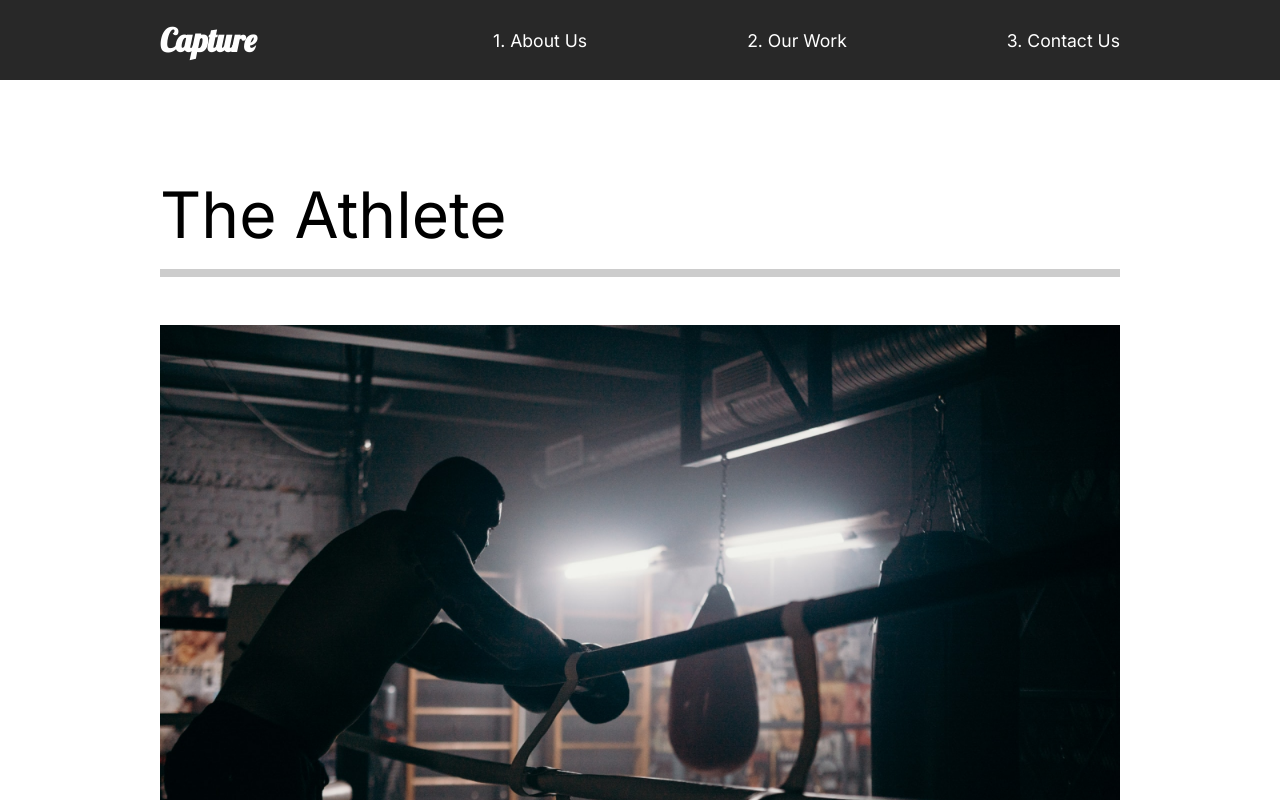
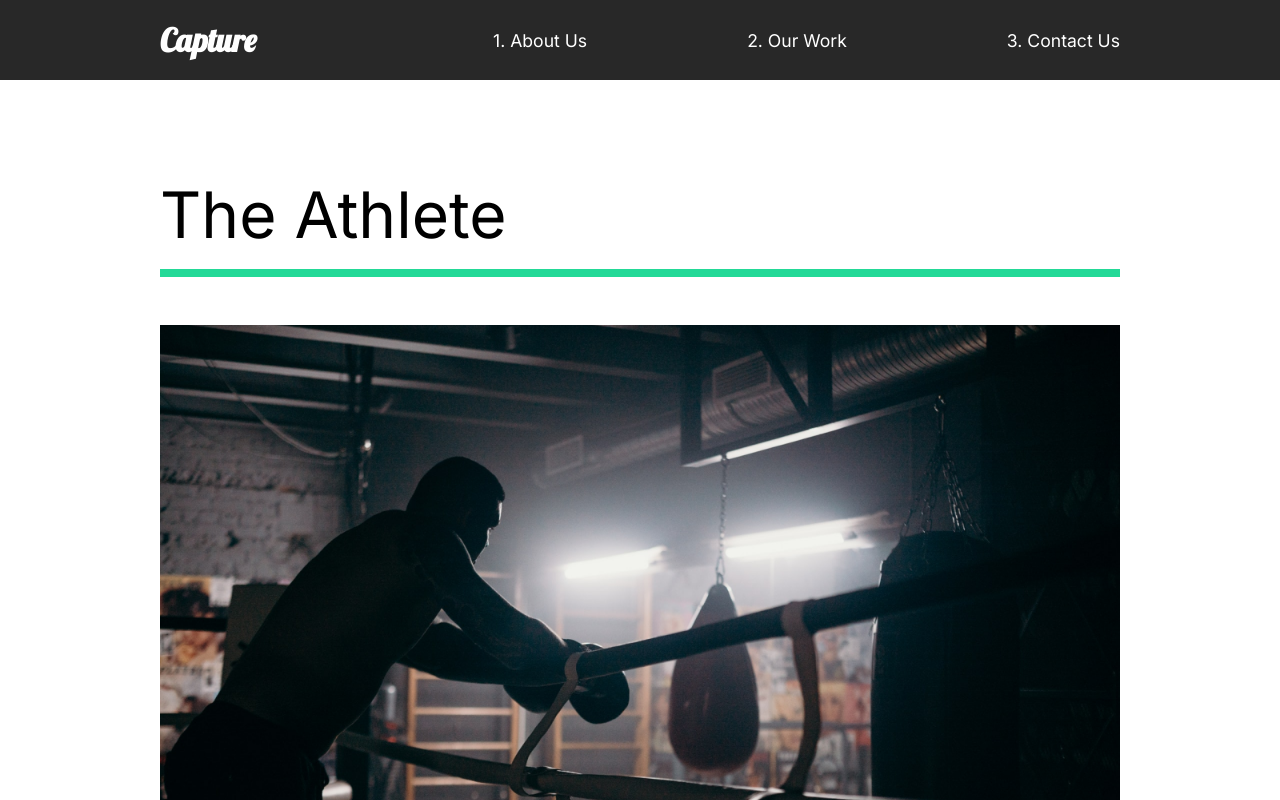
Before and after one commit to MildDrizzle/capture, a React (Create React App) app: page /work in a window 1280 px wide. Shown: the top 800 px of the page. Built offline with nearby package versions, Linux system fonts and the light colour scheme.

Commit message:
added Animations

```diff
--- a/src/animation.js
+++ b/src/animation.js
@@ -7,7 +7,7 @@
     opacity: 1,
     y: 0,
     transition: {
-      duration: 1,
+      duration: 0.5,
       when: "beforeChildren",
       staggerChildren: 0.25,
     },
@@ -56,3 +56,33 @@
     },
   },
 };
+
+export const lineAnim = {
+  hidden: {
+    width: "0%",
+  },
+  show: {
+    width: "100%",
+    transition: { duration: 1 },
+  },
+};
+
+export const slider = {
+  hidden: { x: "-130%", skew: "45deg" },
+  show: {
+    x: "100%",
+    skew: "0deg",
+    transition: { ease: "easeOut", duration: 1 },
+  },
+};
+
+export const sliderContainer = {
+  hidden: { opacity: 1 },
+  show: {
+    opacity: 1,
+    transition: {
+      staggerChildren: 0.15,
+      ease: "easeOut",
+    },
+  },
+};
--- a/src/pages/OurWork.jsx
+++ b/src/pages/OurWork.jsx
@@ -7,7 +7,14 @@
 import goodtimes from "../img/goodtimes-small.png";
 //Animations
 import { motion } from "framer-motion";
-import { pageAnimation } from "./../animation";
+import {
+  sliderContainer,
+  slider,
+  pageAnimation,
+  fade,
+  photoAnim,
+  lineAnim,
+} from "./../animation";
 
 const OurWork = () => {
   return (
@@ -18,11 +25,20 @@
       exit="exit"
       style={{ background: "#fff" }}
     >
+      <motion.div variants={sliderContainer}>
+        <Frame1 variants={slider}></Frame1>
+        <Frame2 variants={slider}></Frame2>
+        <Frame3 variants={slider}></Frame3>
+        <Frame4 variants={slider}></Frame4>
+      </motion.div>
+
       <Movie>
-        <h2>The Athlete</h2>
-        <div className="line"></div>
+        <motion.h2 variants={fade}>The Athlete</motion.h2>
+        <motion.div className="line" variants={lineAnim}></motion.div>
         <Link to="/work/the-athlete">
-          <img src={athlete} alt="athlete" />
+          <Hide>
+            <motion.img variants={photoAnim} src={athlete} alt="athlete" />
+          </Hide>
         </Link>
       </Movie>
       <Movie>
@@ -56,7 +72,7 @@
   padding-bottom: 10rem;
   .line {
     height: 0.5rem;
-    background: #cccccc;
+    background: #23d997;
     margin-bottom: 3rem;
   }
   img {
@@ -66,4 +82,31 @@
   }
 `;
 
+const Hide = styled.div`
+  overflow: hidden;
+`;
+
+//Frame Animation
+const Frame1 = styled(motion.div)`
+  position: fixed;
+  left: 0;
+  top: 10%;
+  width: 100%;
+  height: 100vh;
+  background: #fffebf;
+  z-index: 2;
+`;
+
+const Frame2 = styled(Frame1)`
+  background: #ff8efb;
+`;
+
+const Frame3 = styled(Frame1)`
+  background: #8ed2ff;
+`;
+
+const Frame4 = styled(Frame1)`
+  background: #8effa0;
+`;
+
 export default OurWork;
```
